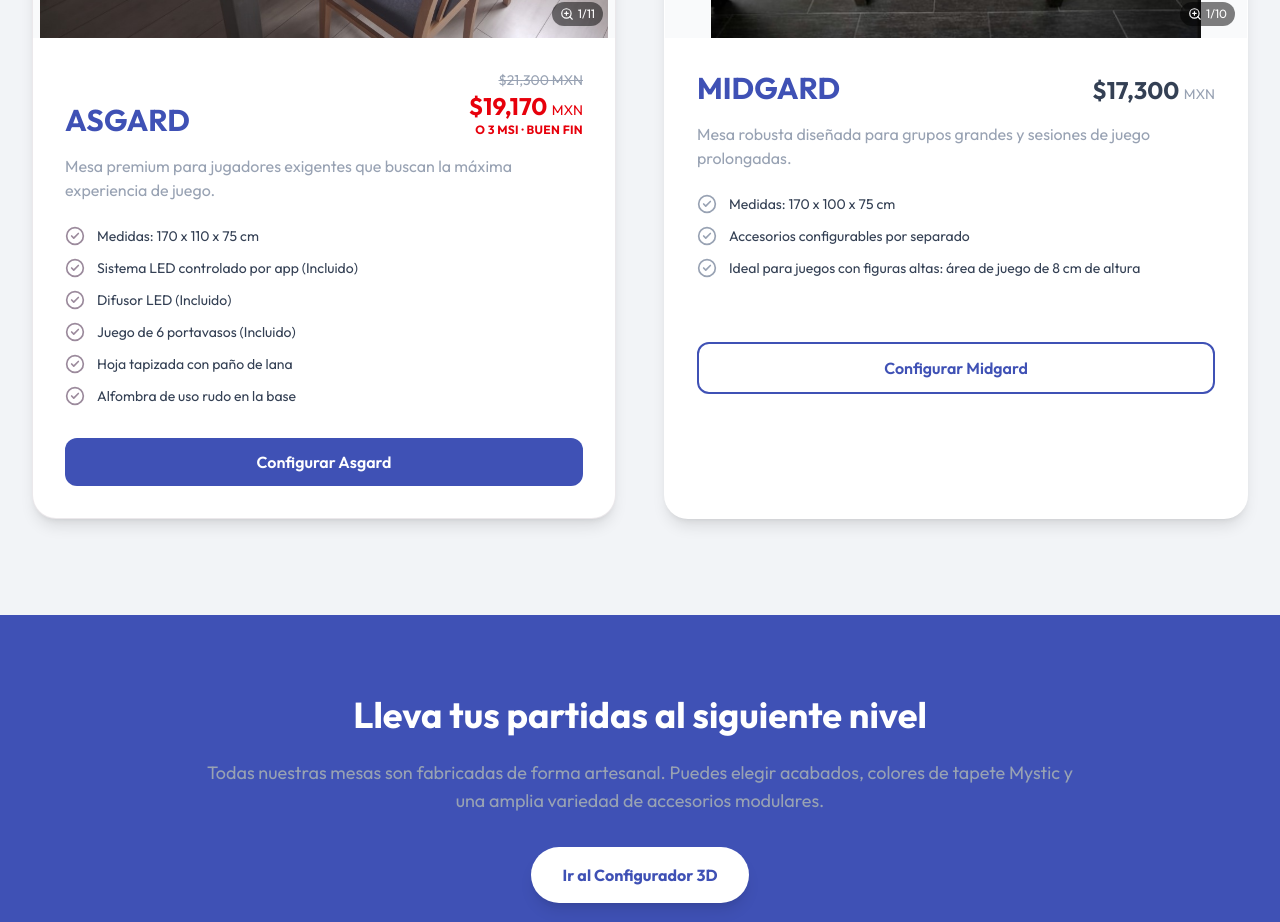
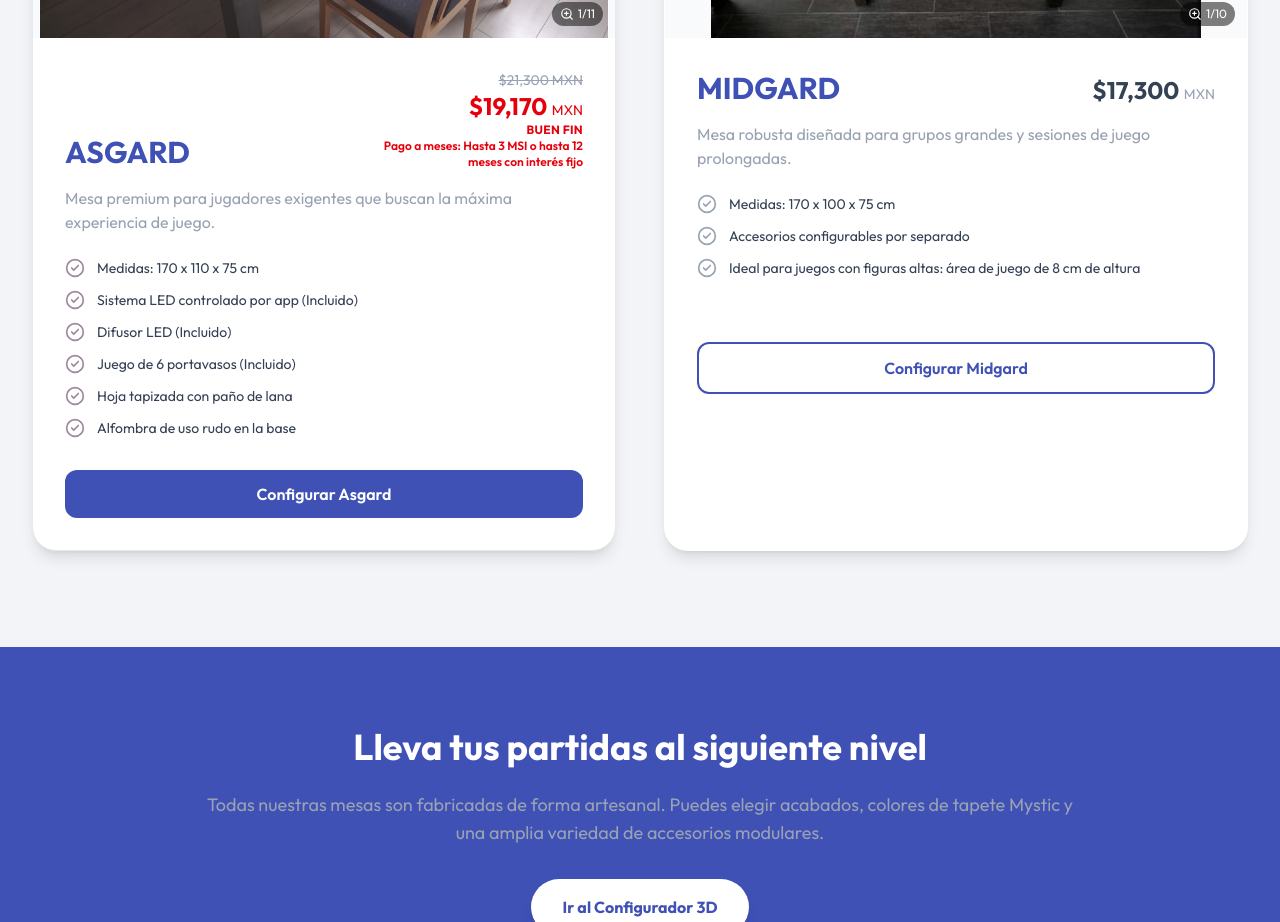
Before and after one commit to Arcoberto/CatalogoMidgard, a Next.js app: page /mesas in a window 1280 px wide. Shown: the part 1560-2482 px from the top of the page. Built offline with nearby package versions, Linux system fonts and the light colour scheme.

Commit message:
Mesas: texto de pago a meses (3 MSI o 12 meses interés fijo)

```diff
--- a/src/app/mesas/page.tsx
+++ b/src/app/mesas/page.tsx
@@ -97,7 +97,8 @@ export default function MesasPage() {
                   <div className="text-right">
                     <p className="text-sm text-midgard-gray line-through">$21,300 MXN</p>
                     <p className="text-2xl font-bold text-red-600">$19,170 <span className="text-sm font-normal">MXN</span></p>
-                    <p className="text-xs font-bold uppercase tracking-wide text-red-600">o 3 MSI · Buen Fin</p>
+                    <p className="text-xs font-bold uppercase tracking-wide text-red-600">Buen Fin</p>
+                    <p className="text-xs font-semibold text-red-600 max-w-[14rem] ml-auto">Pago a meses: Hasta 3 MSI o hasta 12 meses con interés fijo</p>
                   </div>
                 </div>
                 <p className="text-midgard-gray mb-6 h-12">
```
